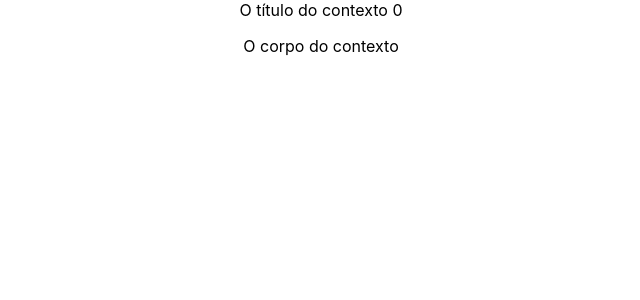
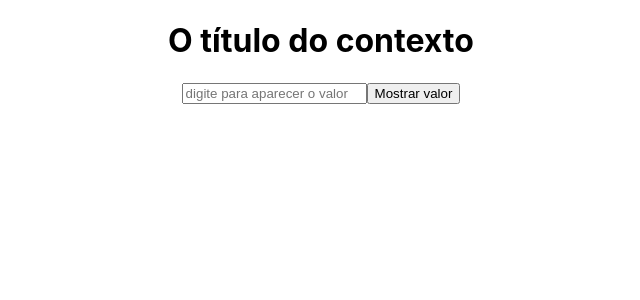
Before and after one commit to HalysonItallo/aprofundamento-react-hooks, a React (Vite) app: page / in a window 1280 px wide. Shown: the top 300 px of the page, without its empty margins (319-959 px from the left). Built offline with nearby package versions, Linux system fonts and the light colour scheme.

Commit message:
feat: Adição dos hooks de useReducer e a junção do useReducer com o useContext

```diff
--- a/src/App.jsx
+++ b/src/App.jsx
@@ -1,5 +1,5 @@
-import { UseContextHook } from "./hooks/use-context";
+import { UseReducerComContextHook } from "./hooks/use-reducer-com-context";
 
 export default function App() {
-	return <UseContextHook />;
+	return <UseReducerComContextHook />;
 }
--- /dev/null
+++ b/src/hooks/use-reducer-com-context.jsx
@@ -0,0 +1,68 @@
+import { createContext, useContext, useReducer, useRef } from "react";
+import "../index.css";
+
+const actions = {
+	CHANGE_TITLE: "CHANGE_TITLE",
+};
+
+const globalState = {
+	title: "O título do contexto",
+	body: "O corpo do contexto",
+	counter: 0,
+};
+
+const Context = createContext();
+
+function reducerApp(state, action) {
+	switch (action.type) {
+		case actions.CHANGE_TITLE: {
+			return { ...state, title: action.payload };
+		}
+	}
+
+	return { ...state };
+}
+
+function AppContext({ children }) {
+	// criando o useReducer para um logica mais avançada de estados
+	const [state, dispatch] = useReducer(reducerApp, globalState);
+
+	// Função mais especifica pra mudança de estado
+	const changeTitle = (payload) => {
+		dispatch({ type: actions.CHANGE_TITLE, payload });
+	};
+
+	return (
+		<Context.Provider value={{ state, changeTitle }}>
+			{children}
+		</Context.Provider>
+	);
+}
+
+// component que pode acesar o valor do meu contexto
+function ChildComponent() {
+	const { state, changeTitle } = useContext(Context);
+	const inputRef = useRef(null);
+
+	return (
+		<div className="App">
+			<h1>{state.title}</h1>
+			<input
+				type="text"
+				ref={inputRef}
+				placeholder="digite para aparecer o valor"
+			/>
+			<button type="button" onClick={() => changeTitle(inputRef.current.value)}>
+				Mostrar valor
+			</button>
+		</div>
+	);
+}
+
+export function UseReducerComContextHook() {
+	return (
+		<AppContext>
+			<ChildComponent />
+		</AppContext>
+	);
+}
```
Also changed, not shown: src/hooks/use-reducer.jsx (added, +62 -0 lines).
